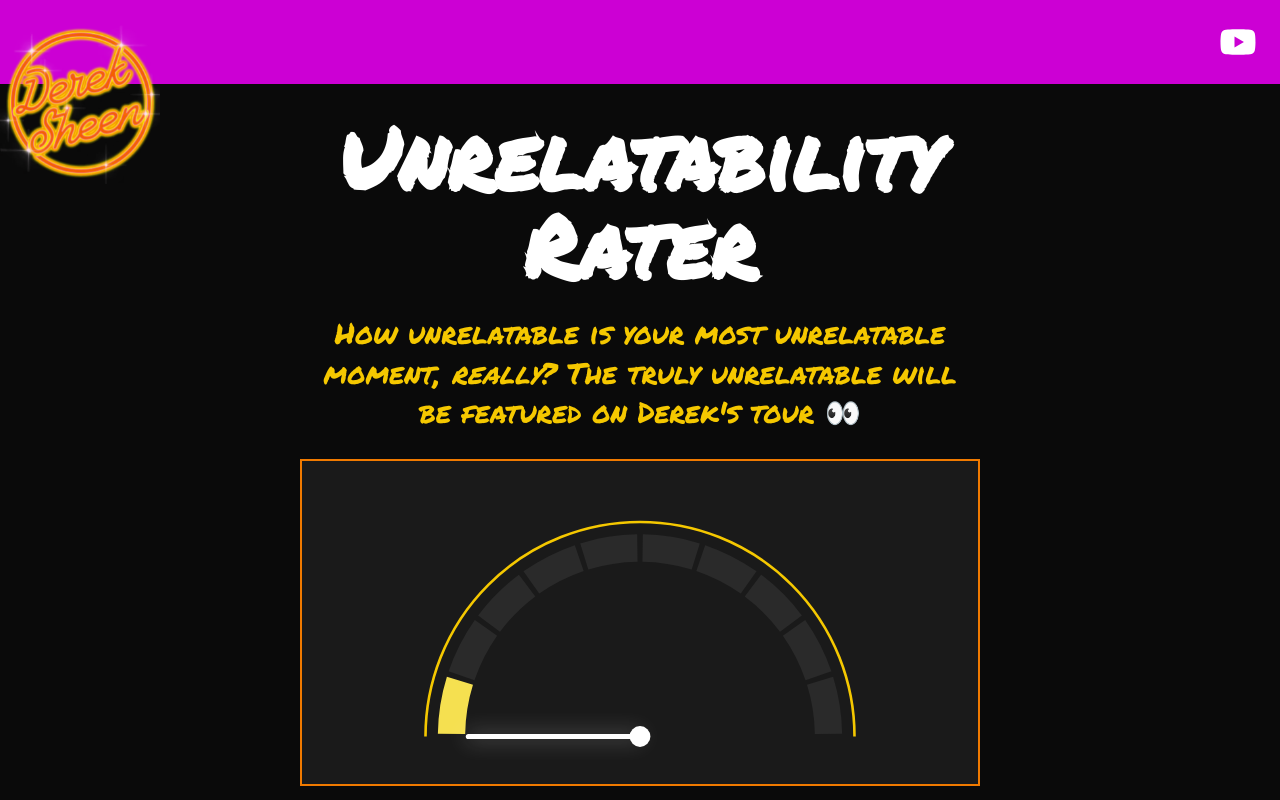
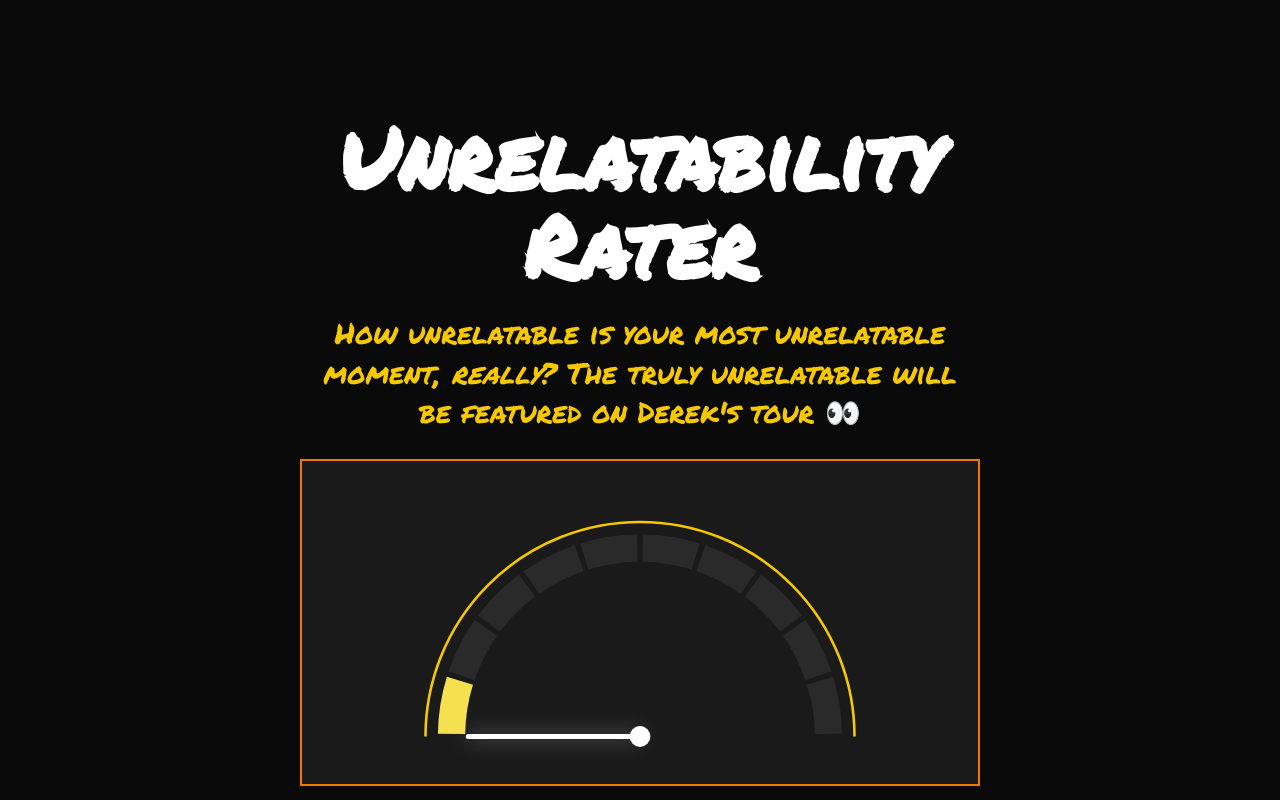
Before and after one commit to levityltd/unrelatablerater, a website: page public/index.html in a window 1280 px wide. Shown: the top 800 px of the page. Drawn offline with nearby package versions, Linux system fonts and the light colour scheme.

Commit message:
Remove top subscribe nav

```diff
--- a/public/index.html
+++ b/public/index.html
@@ -7,19 +7,6 @@
     <link rel="stylesheet" href="/styles.css">
   </head>
   <body>
-    <a class="site-logo" href="/" aria-label="Derek Sheen home">
-      <img src="/assets/DerekSheenLogo.avif" alt="Derek Sheen">
-    </a>
-
-    <aside class="social-rail" aria-label="Social links">
-      <a href="#" aria-label="YouTube">
-        <svg viewBox="0 0 24 24" aria-hidden="true">
-          <path d="M22 12s0-3.4-.44-5.03c-.24-.9-.95-1.61-1.85-1.85C18.08 4.68 12 4.68 12 4.68s-6.08 0-7.71.44c-.9.24-1.61.95-1.85 1.85C2 8.6 2 12 2 12s0 3.4.44 5.03c.24.9.95 1.61 1.85 1.85 1.63.44 7.71.44 7.71.44s6.08 0 7.71-.44c.9-.24 1.61-.95 1.85-1.85C22 15.4 22 12 22 12Z"></path>
-          <path class="youtube-play" d="M10 8.9v6.2l5.4-3.1L10 8.9Z"></path>
-        </svg>
-      </a>
-    </aside>
-
     <main class="app-shell">
       <section class="hero">
         <div class="intro">
--- a/public/styles.css
+++ b/public/styles.css
@@ -27,66 +27,6 @@ button,
 input,
 textarea {
   font: inherit;
-}
-
-.site-logo {
-  position: fixed;
-  z-index: 6;
-  top: 23px;
-  left: 0;
-  display: block;
-  width: clamp(92px, 13vw, 160px);
-}
-
-.site-logo img {
-  display: block;
-  width: 100%;
-  height: auto;
-}
-
-.social-rail {
-  position: fixed;
-  z-index: 5;
-  top: 0;
-  left: 0;
-  right: 0;
-  display: flex;
-  justify-content: flex-end;
-  gap: 8px;
-  padding: 8px;
-  background: var(--ds-magenta);
-}
-
-.social-rail a {
-  display: grid;
-  width: 68px;
-  height: 68px;
-  place-items: center;
-  color: var(--ds-white);
-  text-decoration: none;
-}
-
-.social-rail svg {
-  width: 42px;
-  height: 42px;
-  fill: none;
-  stroke: currentColor;
-  stroke-width: 1.8;
-}
-
-.social-rail svg path,
-.social-rail svg circle,
-.social-rail svg rect {
-  vector-effect: non-scaling-stroke;
-}
-
-.social-rail a[aria-label="YouTube"] svg {
-  fill: currentColor;
-  stroke: none;
-}
-
-.social-rail .youtube-play {
-  fill: var(--ds-magenta);
 }
 
 .app-shell {
```
Also changed, not shown: apps-script/Index.html (+0 -13 lines), apps-script/Styles.html (+0 -68 lines).
